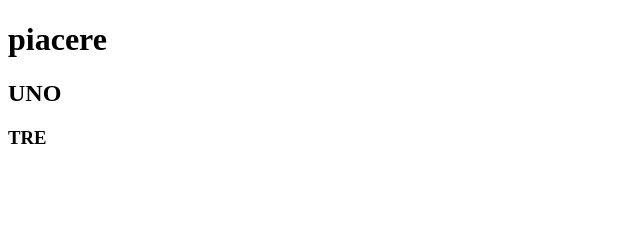
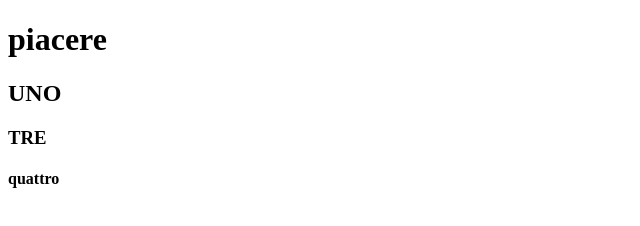
Before and after one commit to Simone-Congiu/U1-W1-D2, a plain HTML site: page index.html in a window 1280 px wide. Shown: the full height of the page, 0-640 px from the left. Drawn offline with Linux system fonts and the light colour scheme.

Commit message:
modifica h4

```diff
--- a/index.html
+++ b/index.html
@@ -10,6 +10,7 @@
     <h1>piacere</h1>
     <h2>UNO</h2>
     <H3>TRE</H3>
+    <h4>quattro</h4>
 
 </body>
 </html>
```
